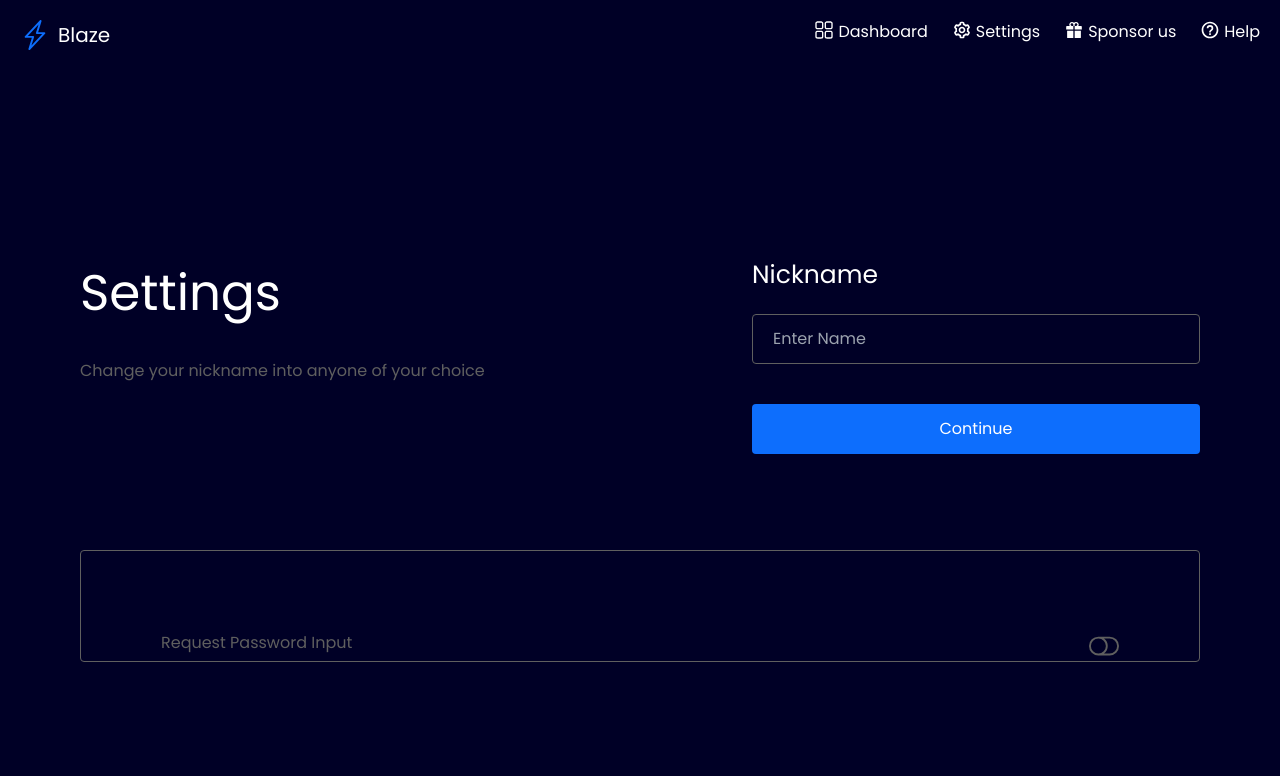
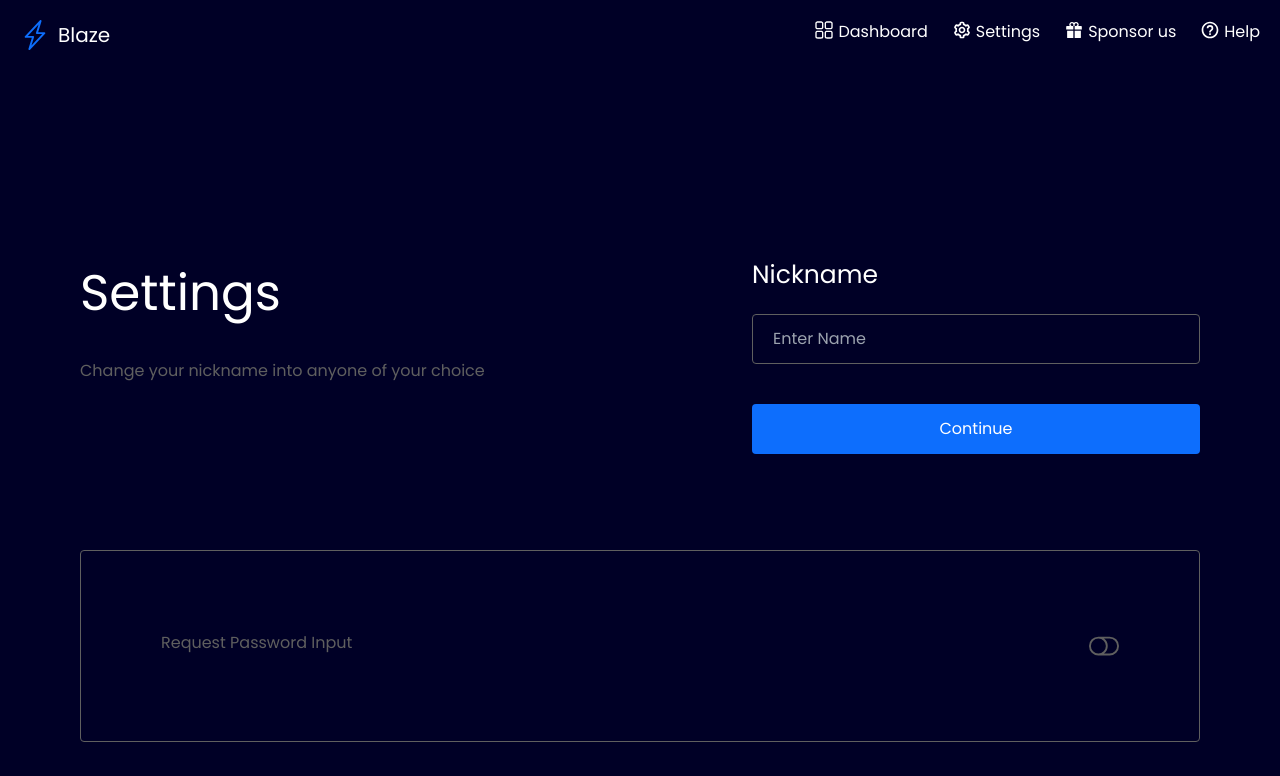
Before and after one commit to EsanSamuel/Blaze-file-transfer, a React (Vite) app: page /setting in a window 1280 px wide. Shown: the top 776 px of the page. Built offline with nearby package versions, Linux system fonts and the light colour scheme.

Commit message:
Update Setting.jsx

```diff
--- a/src/Pages/Setting.jsx
+++ b/src/Pages/Setting.jsx
@@ -65,7 +65,7 @@ const Setting = () => {
             </div>
 
             <div className='sm:p-20 p-5 mt-[-10%]'>
-             <div className='flex justify-between w-full sm:p-20 p-5 sm:pb-0 pb-10 text-[#5f5f5f] mt-[-10%] border border-[#5f5f5f] rounded'>
+             <div className='flex justify-between w-full sm:p-20 p-5 text-[#5f5f5f] mt-[-10%] border border-[#5f5f5f] rounded'>
                 <div>
                     <h1>Request Password Input</h1>
                 </div>
```
